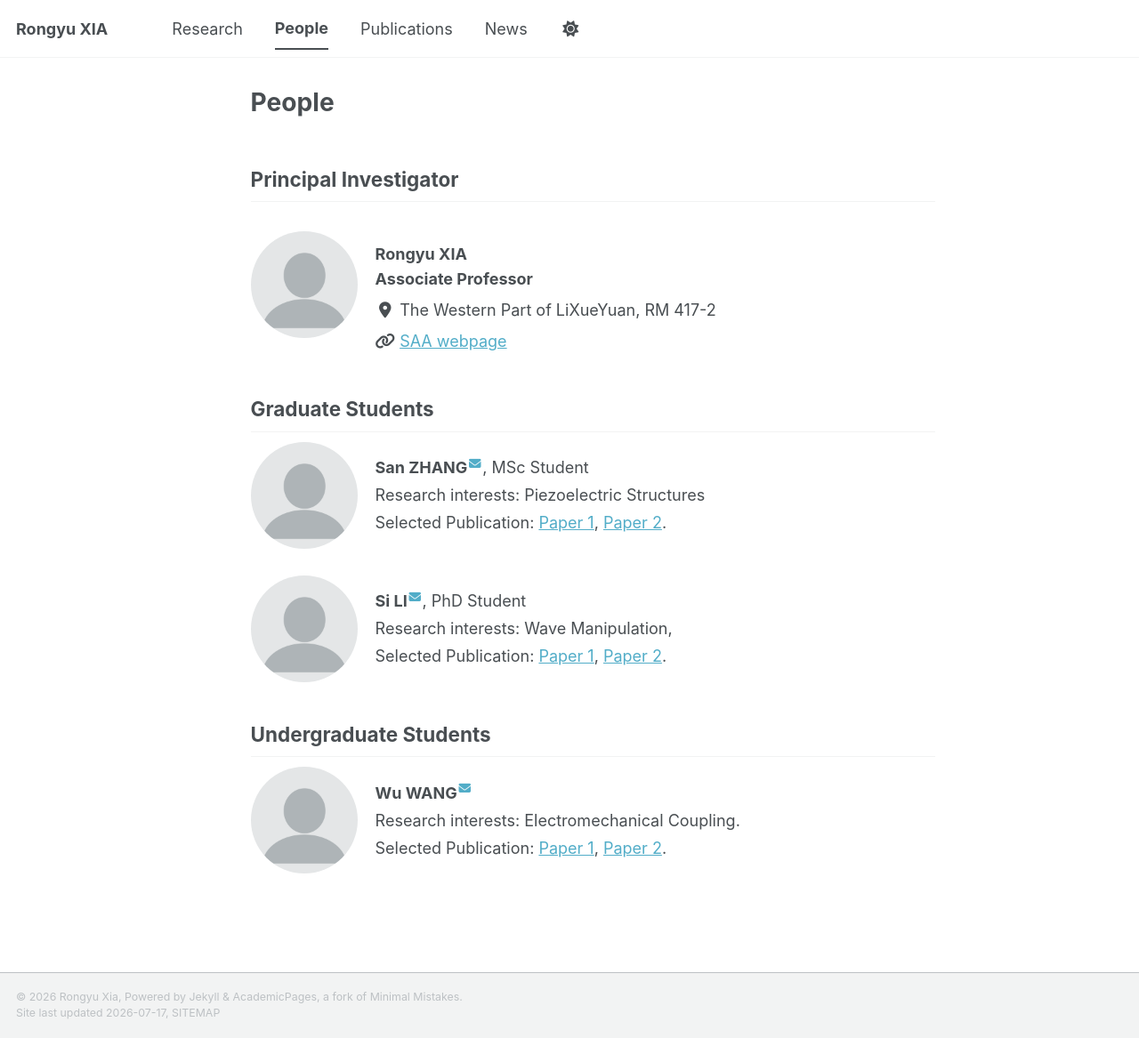
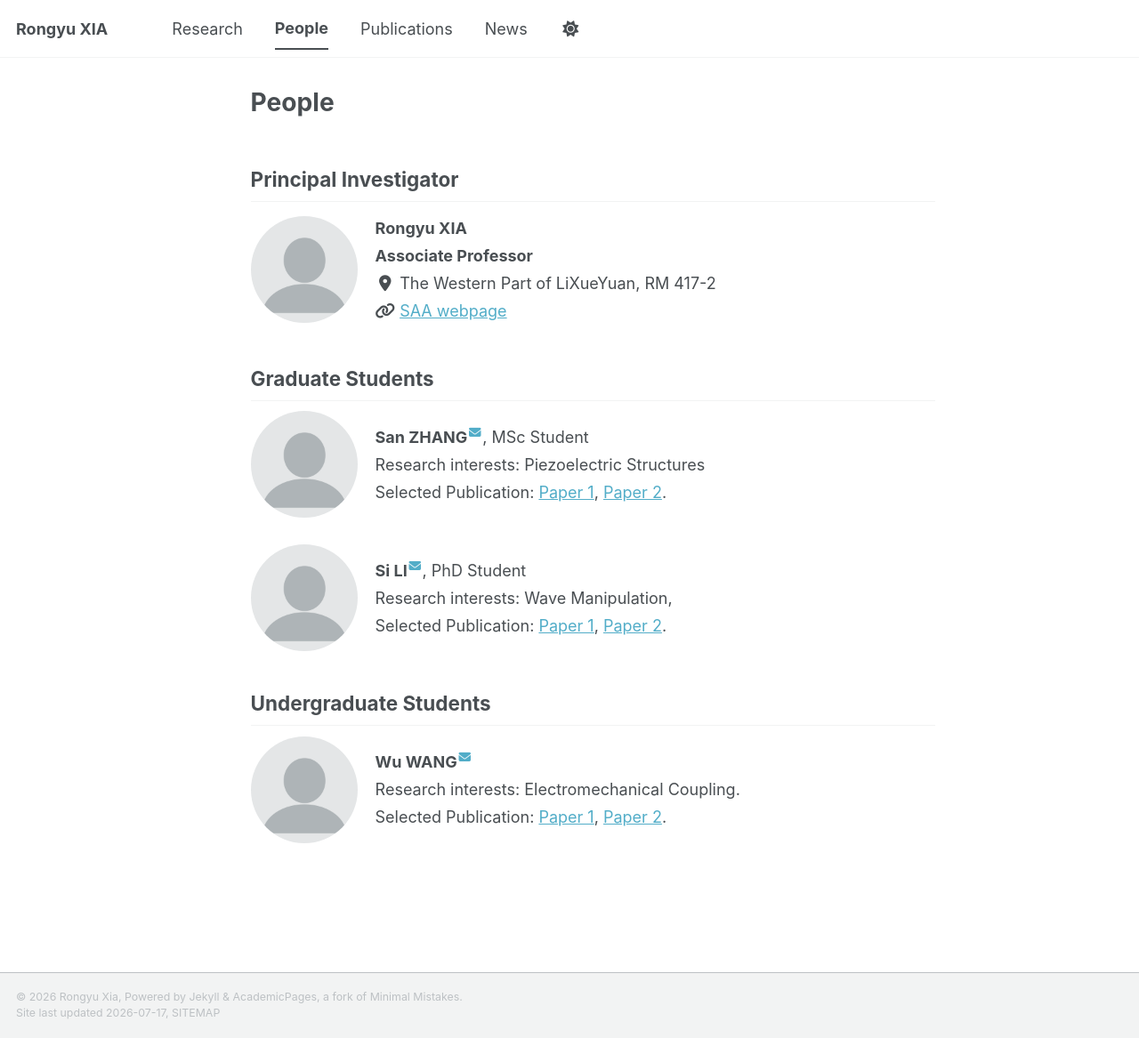
Before and after one commit to RongyuXia/rongyuxia.github.io, a Jekyll site: the page built from _pages/people.html, in a window 1280 px wide and 1167 px high. Shown: the whole window at 89% size. Built offline with Jekyll 4.4.1, drawn with Linux system fonts in a browser that asks for light colours; a style sheet for code colours, icons or effects is not loaded.

Commit message:
Update people.html

```diff
--- a/_pages/people.html
+++ b/_pages/people.html
@@ -16,14 +16,10 @@ classes: wide
        border-radius:50%;
        flex-shrink:0;
        ">
-  <div style="
-  display:flex;
-  flex-direction:column;
-  justify-content:center;
-  ">
-    <h3 style="margin-bottom:0px;">
-      Rongyu XIA
-    </h3>
+  <div>
+    <p style="margin:4px 0;">
+      <strong>Rongyu XIA</strong>
+    </p>
     <p style="margin:4px 0;">
       <strong>Associate Professor</strong>
     </p>
```
